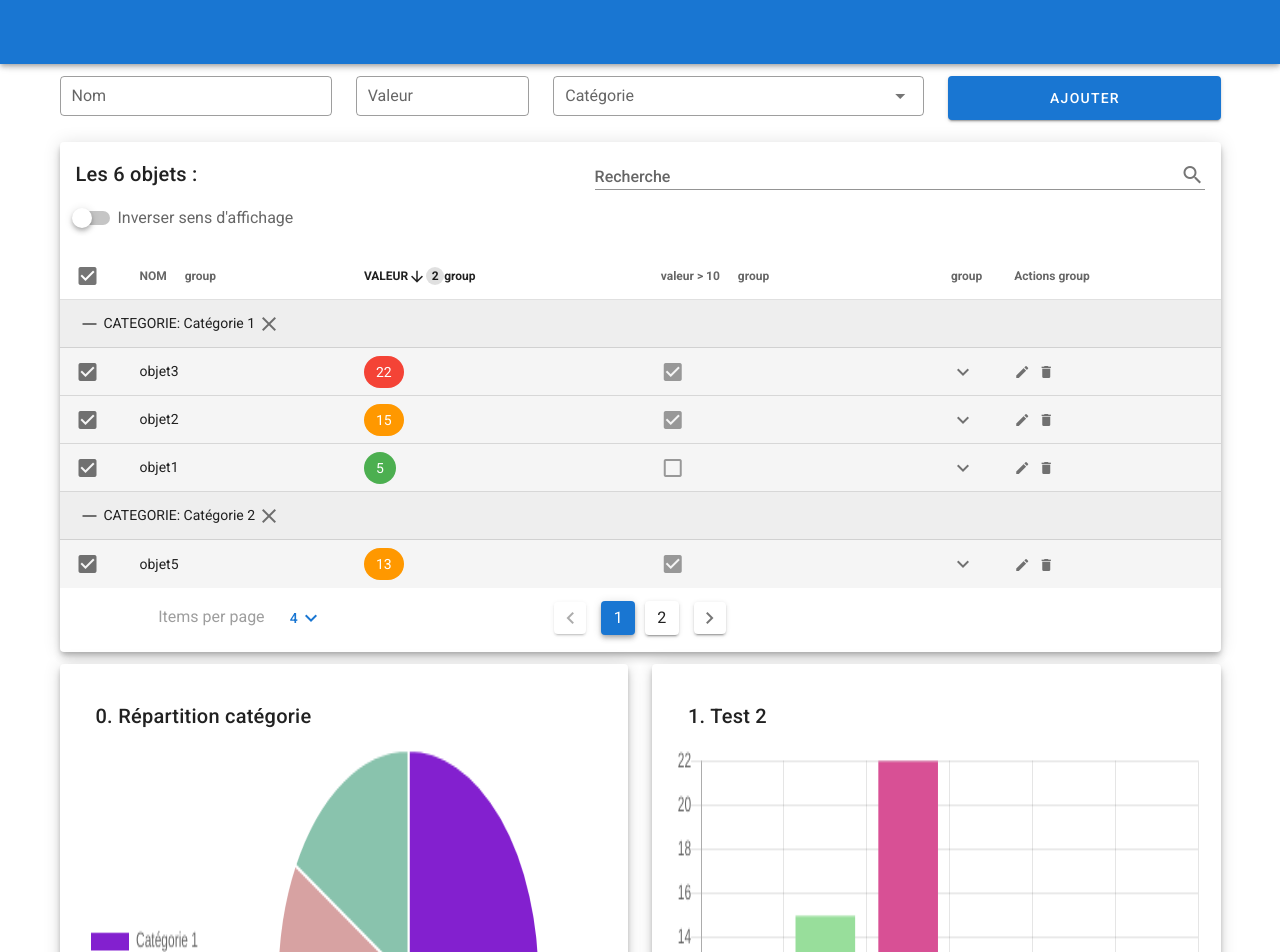
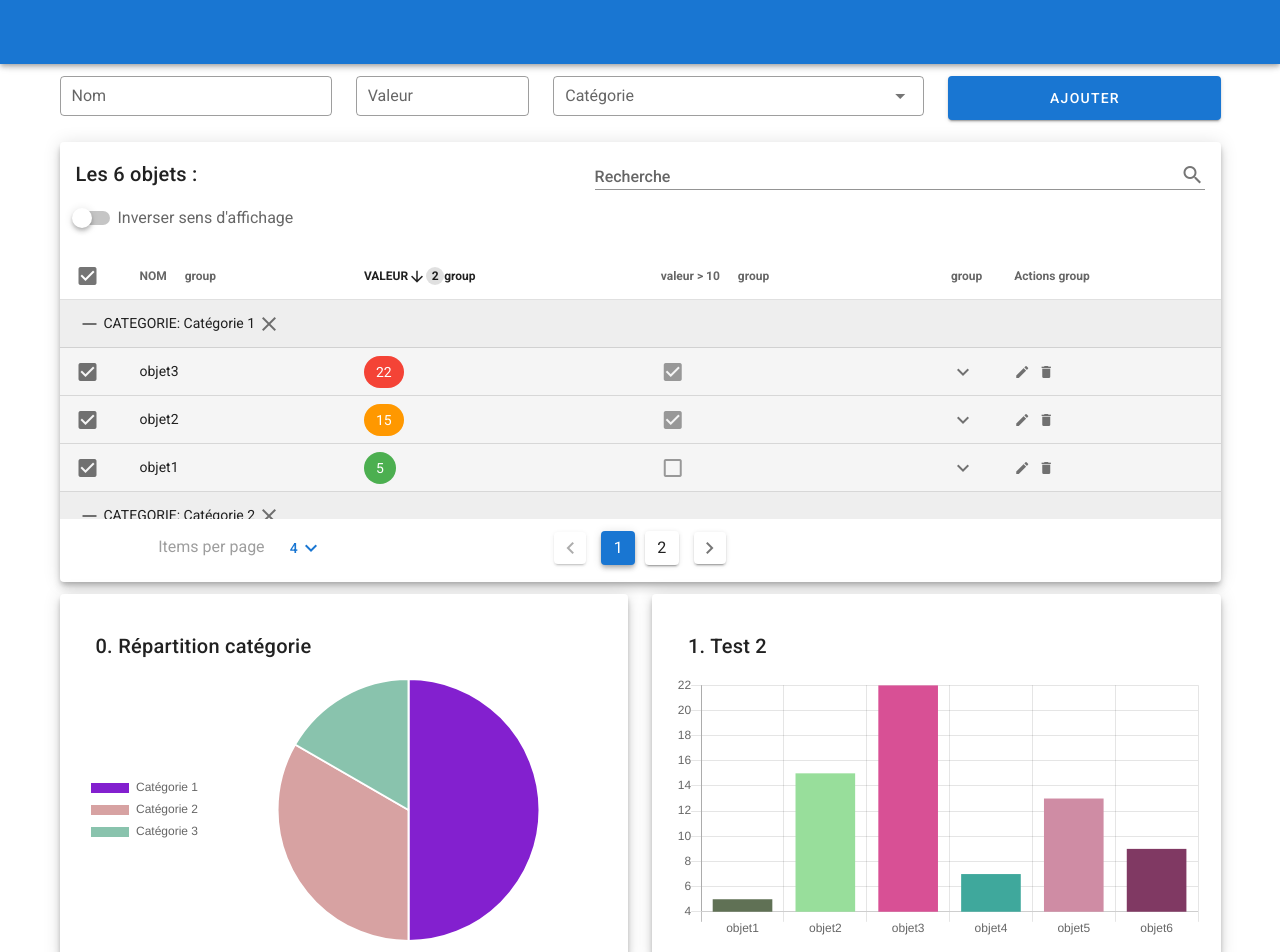
Before and after one commit to BOISSARD/Vue-Tests-Components-Library, a Vue app in the folder test-vuetify/: page / in a window 1280 px wide. Shown: the top 952 px of the page. Built offline with nearby package versions, Linux system fonts and the light colour scheme.

Commit message:
Modif : failed previous commit

```diff
--- a/test-vuetify/src/components/TestCharts.vue
+++ b/test-vuetify/src/components/TestCharts.vue
@@ -3,7 +3,7 @@
         <v-col cols="12" sm="6" v-for="(chart, index) in charts" :key="index">
             <v-card class="elevation-6 mt-3 pa-5">
                 <v-card-title>{{index}}. {{ chart.titre }}</v-card-title>
-                <canvas :id="'chart-'+index" :height="chartHauteur"></canvas>
+                <canvas :id="'chart-'+index" ></canvas>
             </v-card>
         </v-col>
     </v-row>
--- a/test-vuetify/src/components/TestDataTable.vue
+++ b/test-vuetify/src/components/TestDataTable.vue
@@ -17,6 +17,7 @@
             :items="lignes"
             item-key="nom"
             fixed-header
+            :height="hauteur"
             v-model="objetsSelectionnes"
             show-select
             multi-sort
@@ -36,7 +37,7 @@
             :items-per-page="itemsPerPage"
             @page-count="pageCount = $event"
         >
-            <!-- group-by="categorie" group-desc="true" :height="hauteur" -->
+            <!-- group-by="categorie" group-desc="true" -->
             <template v-slot:top>
                 <v-switch
                     v-model="groupDirection"
```
